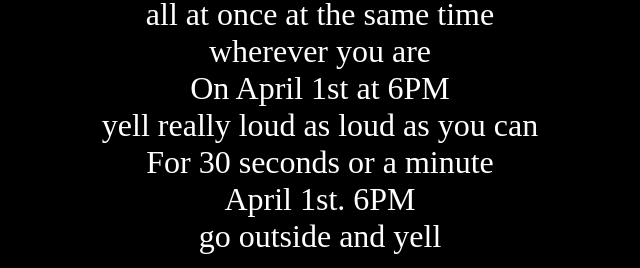
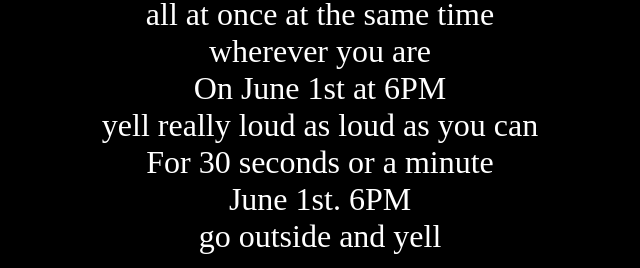
Before and after one commit to funcyChaos/The-Yelling-Project, a plain HTML site: page index.html in a window 1280 px wide. Shown: the part 314-582 px from the top of the page, without its empty margins (320-960 px from the left). Drawn offline with Linux system fonts and the light colour scheme.

Commit message:
Update index.html June

```diff
--- a/index.html
+++ b/index.html
@@ -13,10 +13,10 @@
 		<p>Go outside and yell</p>
 		<p>all at once at the same time</p>
 		<p>wherever you are</p>
-		<p>On April 1st at 6PM</p>
+		<p>On June 1st at 6PM</p>
 		<p>yell really loud as loud as you can</p>
 		<p>For 30 seconds or a minute</p>
-		<p>April 1st. 6PM</p>
+		<p>June 1st. 6PM</p>
 		<p>go outside and yell</p>
 		<h1 id="countdown">Loading...</h1>
 		<script src="./javascript.js"></script>
```
